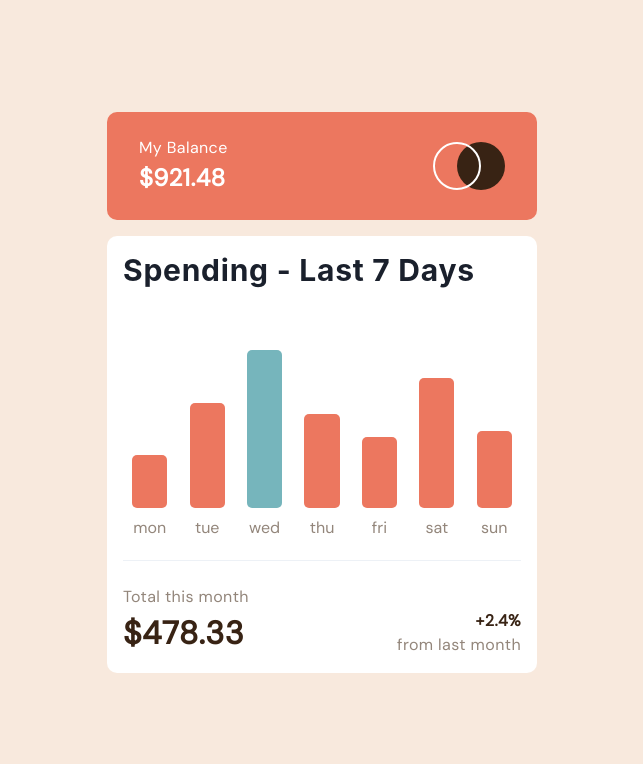
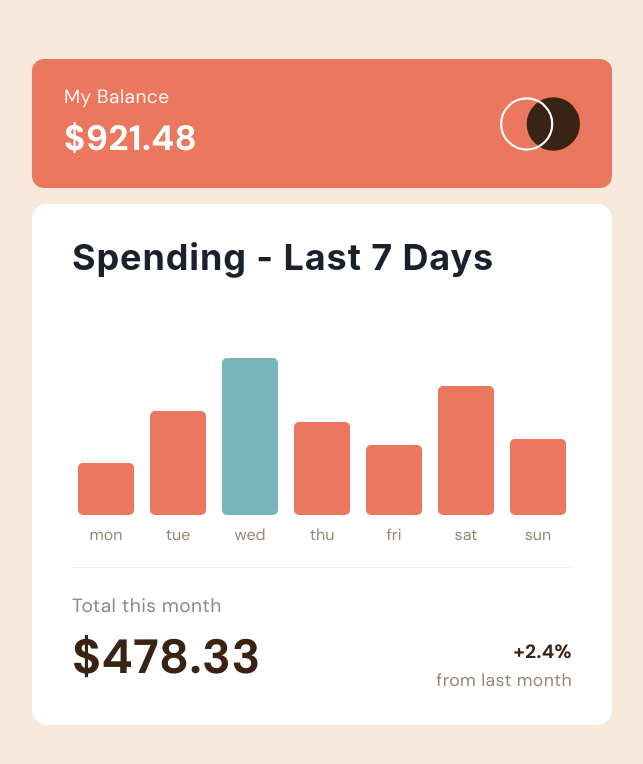
Before and after one commit to sunil-sharma-999/expenses-chart-component, a React (Create React App) app: page / in a window 1280 px wide. Shown: the top 764 px of the page, without its empty margins (318-961 px from the left). Built offline with nearby package versions, Linux system fonts and the light colour scheme.

Commit message:
add resposiveness

```diff
--- a/public/index.html
+++ b/public/index.html
@@ -13,9 +13,12 @@
     -->
     <link rel="manifest" href="%PUBLIC_URL%/manifest.json" />
     <link rel="shortcut icon" href="%PUBLIC_URL%/favicon.ico" />
+
+    <link rel="preconnect" href="https://fonts.googleapis.com" />
+    <link rel="preconnect" href="https://fonts.gstatic.com" crossorigin />
     <link
+      href="https://fonts.googleapis.com/css2?family=DM+Sans:wght@400;700&display=swap"
       rel="stylesheet"
-      href="https://fonts.googleapis.com/css?family=DM+Sans&display=swap"
     />
     <!--
       Notice the use of %PUBLIC_URL% in the tags above.
--- a/src/App.js
+++ b/src/App.js
@@ -13,9 +13,9 @@ export default function App() {
     >
       <Flex
         p="10px"
-        w={["360px", "400px", "450px"]}
+        w={["360px", "450px", "600px"]}
         flexDir="column"
-        fontFamily="dm sans"
+        fontFamily="DM Sans"
       >
         <Balance />
         <Chart />
--- a/src/components/Balance.jsx
+++ b/src/components/Balance.jsx
@@ -1,23 +1,30 @@
-import { Flex, Stat, StatLabel, StatNumber } from "@chakra-ui/react";
+import { Flex, Image, Stat, StatLabel, StatNumber } from "@chakra-ui/react";
 import logo from "../../images/logo.svg";
 
 export const Balance = () => {
   return (
     <Flex
       bg="primary.softRed"
-      rounded="10"
+      rounded="12"
       px="8"
       py="6"
       color="white"
-      alignContent="center"
+      alignItems="center"
       justifyContent="center"
       letterSpacing="wide"
     >
       <Stat>
-        <StatLabel fontSize="1rem">My Balance</StatLabel>
-        <StatNumber fontWeight="700">$921.48</StatNumber>
+        <StatLabel
+          color="neutral.paleOrange"
+          fontSize={["1rem", "1.1rem", "1.2rem"]}
+        >
+          My Balance
+        </StatLabel>
+        <StatNumber fontSize={["2rem", "2.1rem", "2.2rem"]} fontWeight="700">
+          $921.48
+        </StatNumber>
       </Stat>
-      <img src={logo} alt="logo" className="logo" />
+      <Image src={logo} alt="logo" boxSize="5rem" />
     </Flex>
   );
 };
--- a/src/components/Chart.jsx
+++ b/src/components/Chart.jsx
@@ -6,9 +6,15 @@ export const Chart = () => {
   const maxAmount = Math.max(...data.map((item) => item.amount));
 
   return (
-    <Box bgColor="white" my="1em" p="1em" rounded="10">
+    <Box
+      bgColor="white"
+      my="1em"
+      px={["1rem", "1rem", "2.5rem"]}
+      py={["1rem", "1rem", "2rem"]}
+      rounded={[12, 12, 15]}
+    >
       <Heading
-        size="lg"
+        size={["lg", "xl"]}
         letterSpacing="wide"
         fontWeight="700"
         color="primary.darkBrown"
@@ -19,7 +25,7 @@ export const Chart = () => {
         py="5"
         gap="1"
         justifyContent="center"
-        h="17rem"
+        h={["17rem", "18rem"]}
         alignItems="center"
       >
         {data.map((item) => {
@@ -37,7 +43,7 @@ export const Chart = () => {
                   maxAmount === item.amount ? "primary.cyan" : "primary.softRed"
                 }
                 h={item.amount * 3.0}
-                w="2.2em"
+                w={["2.2rem", "2.8rem", "3.5rem"]}
                 rounded="5"
               />
               <Text as="span" mt="2" color="neutral.midBrown">
--- a/src/components/MonthStat.jsx
+++ b/src/components/MonthStat.jsx
@@ -10,18 +10,32 @@ export const MonthStat = () => {
       pt="1.5rem"
     >
       <Stat>
-        <StatLabel color="neutral.midBrown" fontSize="1rem">
+        <StatLabel
+          color="neutral.midBrown"
+          fontSize={["1rem", "1.1rem", "1.2rem"]}
+        >
           Total this month
         </StatLabel>
-        <StatNumber fontSize="2rem" fontWeight="700" color="neutral.darkBrown">
+        <StatNumber
+          fontSize={["2rem", "2.5rem", "3rem"]}
+          fontWeight="700"
+          color="neutral.darkBrown"
+        >
           $478.33
         </StatNumber>
       </Stat>
       <Stat textAlign="end" alignSelf="end">
-        <StatNumber fontSize="1rem" fontWeight="700" color="neutral.darkBrown">
+        <StatNumber
+          fontSize={["1rem", "1.1rem", "1.2rem"]}
+          fontWeight="700"
+          color="neutral.darkBrown"
+        >
           +2.4%
         </StatNumber>
-        <StatLabel color="neutral.midBrown" fontSize="1rem">
+        <StatLabel
+          color="neutral.midBrown"
+          fontSize={["1rem", "1.1rem", "1.1rem"]}
+        >
           from last month
         </StatLabel>
       </Stat>
```
